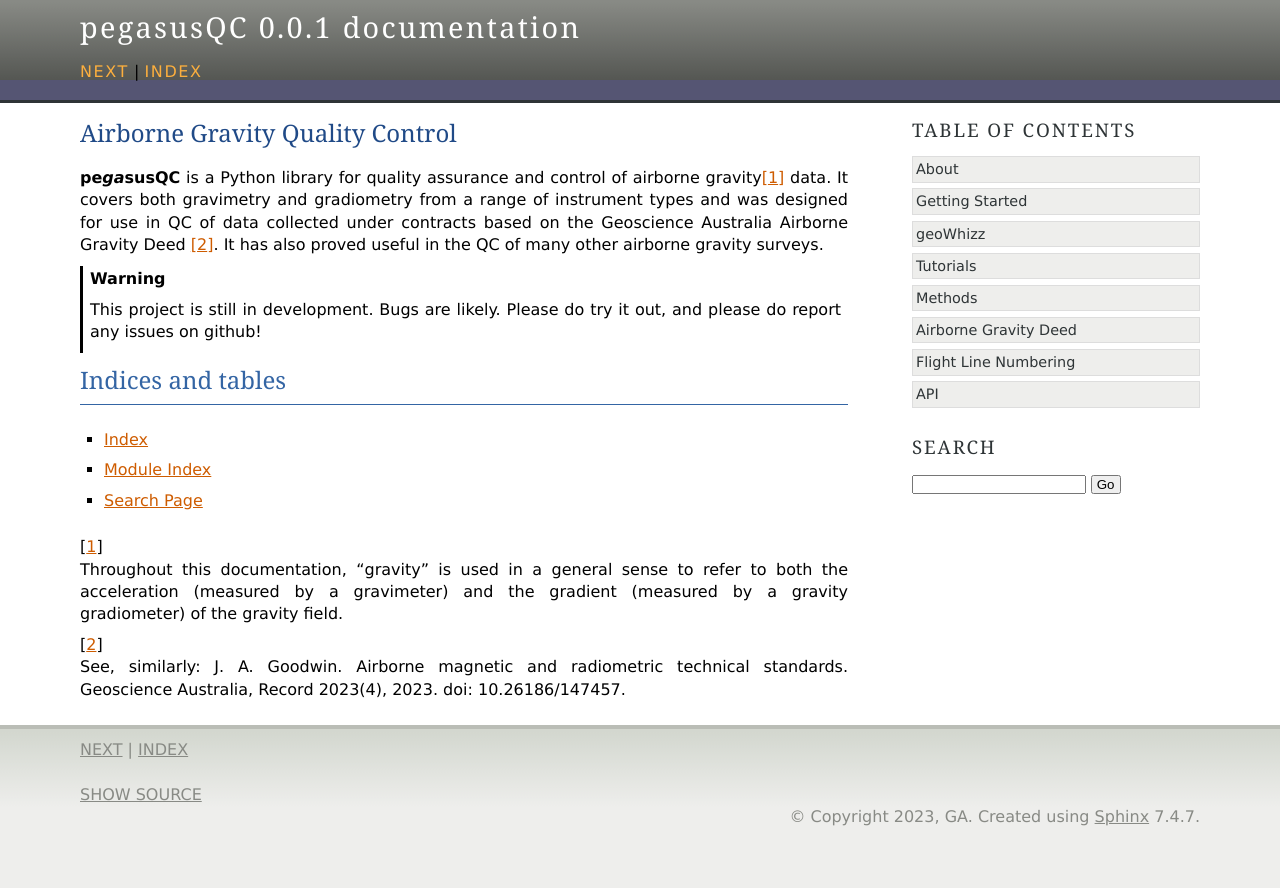
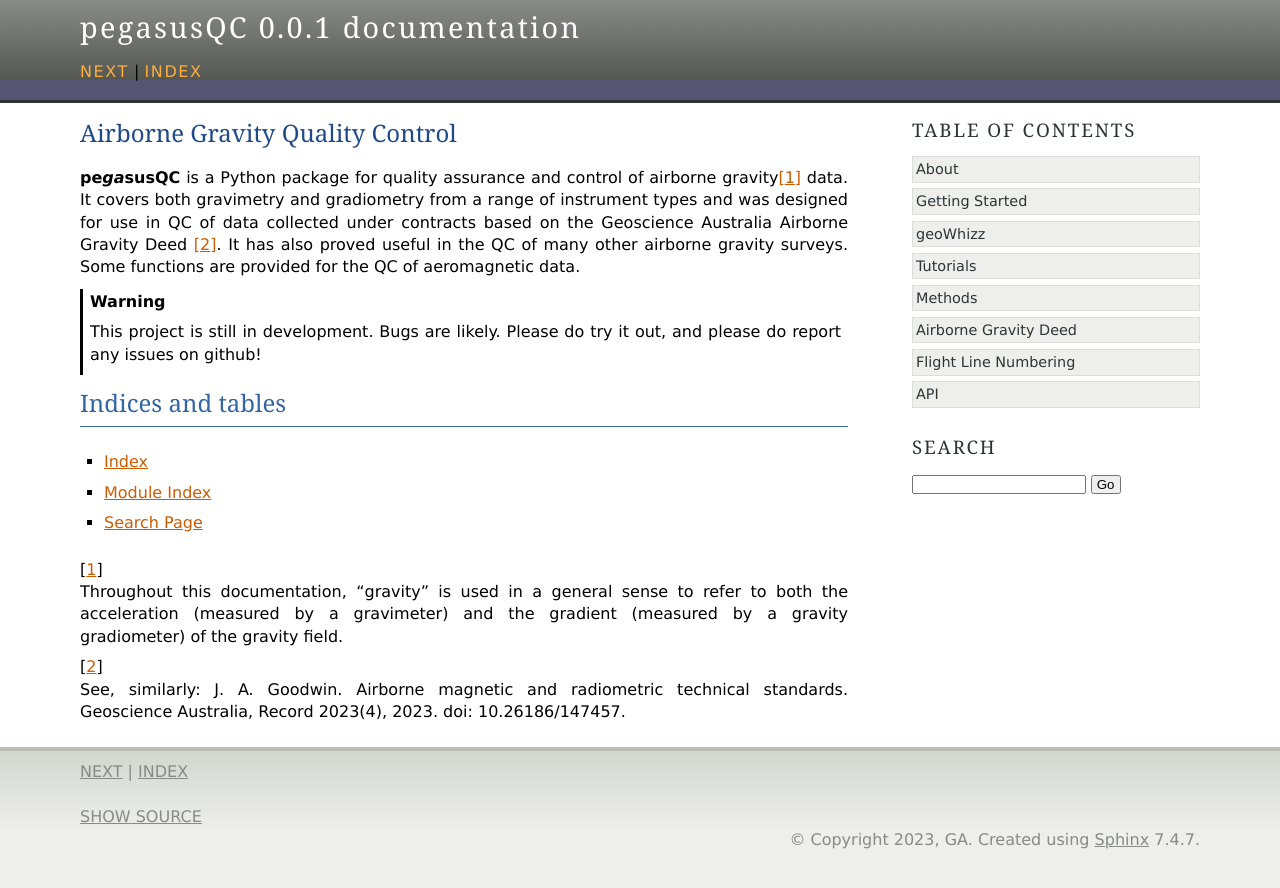
Before and after one commit to GeoscienceAustralia/galileoQC, a Sphinx documentation site: the page built from docs/source/index.md, in a window 1280 px wide. Shown: the top 888 px of the page. Built offline with Sphinx 7.4.7, drawn with Linux system fonts in a browser that asks for light colours; pages that are not in the unit, such as notebooks, are missing from menus.

Commit message:
minor tweaking of docs

```diff
--- a/docs/source/index.md
+++ b/docs/source/index.md
@@ -1,6 +1,6 @@
 # Airborne Gravity Quality Control
 
-__pe*ga*susQC__ is a Python library for quality assurance and control of airborne gravity[^GravNote] data. It covers both gravimetry and gradiometry from a range of instrument types and was designed for use in QC of data collected under contracts based on the Geoscience Australia Airborne Gravity Deed [^MagDeed]. It has also proved useful in the QC of many other airborne gravity surveys.
+__pe*ga*susQC__ is a Python package for quality assurance and control of airborne gravity[^GravNote] data. It covers both gravimetry and gradiometry from a range of instrument types and was designed for use in QC of data collected under contracts based on the Geoscience Australia Airborne Gravity Deed [^MagDeed]. It has also proved useful in the QC of many other airborne gravity surveys. Some functions are provided for the QC of aeromagnetic data.
 
 :::{warning}
 This project is still in development. Bugs are likely. Please do try it out, and please do report any issues on github!
```
Also changed, not shown: docs/source/tutorials/tutorials.md (+2 -0 lines), docs/source/tutorials/aeromag_analysis.ipynb.
